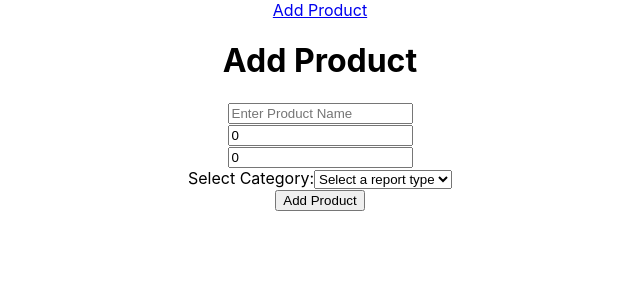
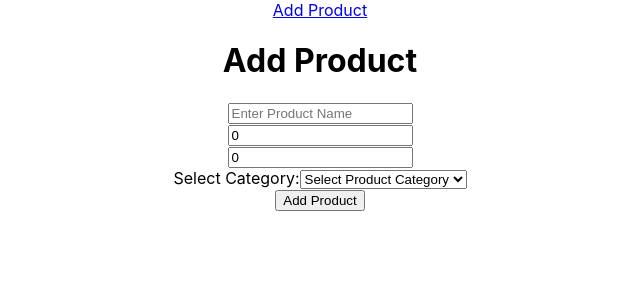
Before and after one commit to Xitija/inventory-management, a React (Create React App) app: page /add-product in a window 1280 px wide. Shown: the top 300 px of the page, without its empty margins (320-960 px from the left). Built offline with nearby package versions, Linux system fonts and the light colour scheme.

Commit message:
feat : added product form

```diff
--- a/src/pages/Productform.jsx
+++ b/src/pages/Productform.jsx
@@ -84,7 +84,7 @@ const ProductForm = () => {
                 setProduct({ ...product, category: e.target.value })
               }
             >
-              <option value={''}>Select a report type</option>
+              <option value={''}>Select Product Category</option>
               {categories.map((category) => (
                 <option key={category} value={category}>
                   {category}
--- a/src/reducer/inventoryManagementReducer.ts
+++ b/src/reducer/inventoryManagementReducer.ts
@@ -4,18 +4,16 @@ import { ACTIONS } from './actions.config';
 
 interface IInventoryManagementState {
   products: Product[];
-  productsByCategory: Product[];
+  // productsByCategory: Product[];
   sales: Sales[];
-  salesByDate: Sales[];
+  // salesByDate: Sales[];
   loading: boolean;
   error: null | string;
 }
 
 const initialState: IInventoryManagementState = {
   products: [],
-  productsByCategory: [],
   sales: [],
-  salesByDate: [],
   loading: false,
   error: null
 };
@@ -40,7 +38,7 @@ const inventoryManangementReducer: Reducer<IInventoryManagementState, any> = (
     case ACTIONS.FETCHED_PRODUCTS_BY_CATEGORY:
       return {
         ...state,
-        productsByCategory: action.payload,
+        products: action.payload,
         loading: false,
         error: null
       };
@@ -60,7 +58,7 @@ const inventoryManangementReducer: Reducer<IInventoryManagementState, any> = (
     case ACTIONS.FETCHED_SALES_BY_DATE:
       return {
         ...state,
-        salesByDate: action.payload,
+        sales: action.payload,
         loading: false,
         error: null
       };
```
